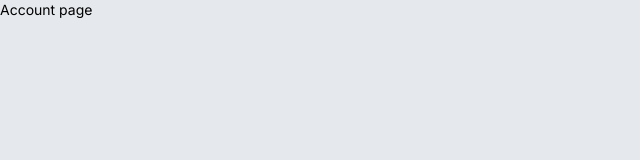
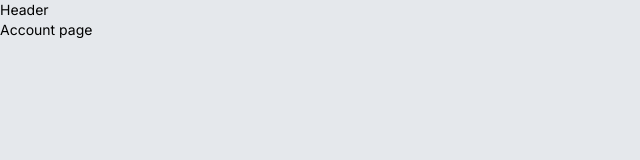
Before and after one commit to Christian-Mar/petsoft, a Next.js app: page /app/account in a window 1280 px wide. Shown: the top 160 px of the page, without its empty margins (0-640 px from the left). Built offline with nearby package versions, Linux system fonts and the light colour scheme.

Commit message:
nested layout

```diff
--- /dev/null
+++ b/src/app/(app)/app/layout.tsx
@@ -0,0 +1,9 @@
+import React from 'react'
+
+function Layout({children}) {
+  return (
+    <div>Header {children}</div>
+  )
+}
+
+export default Layout
```
